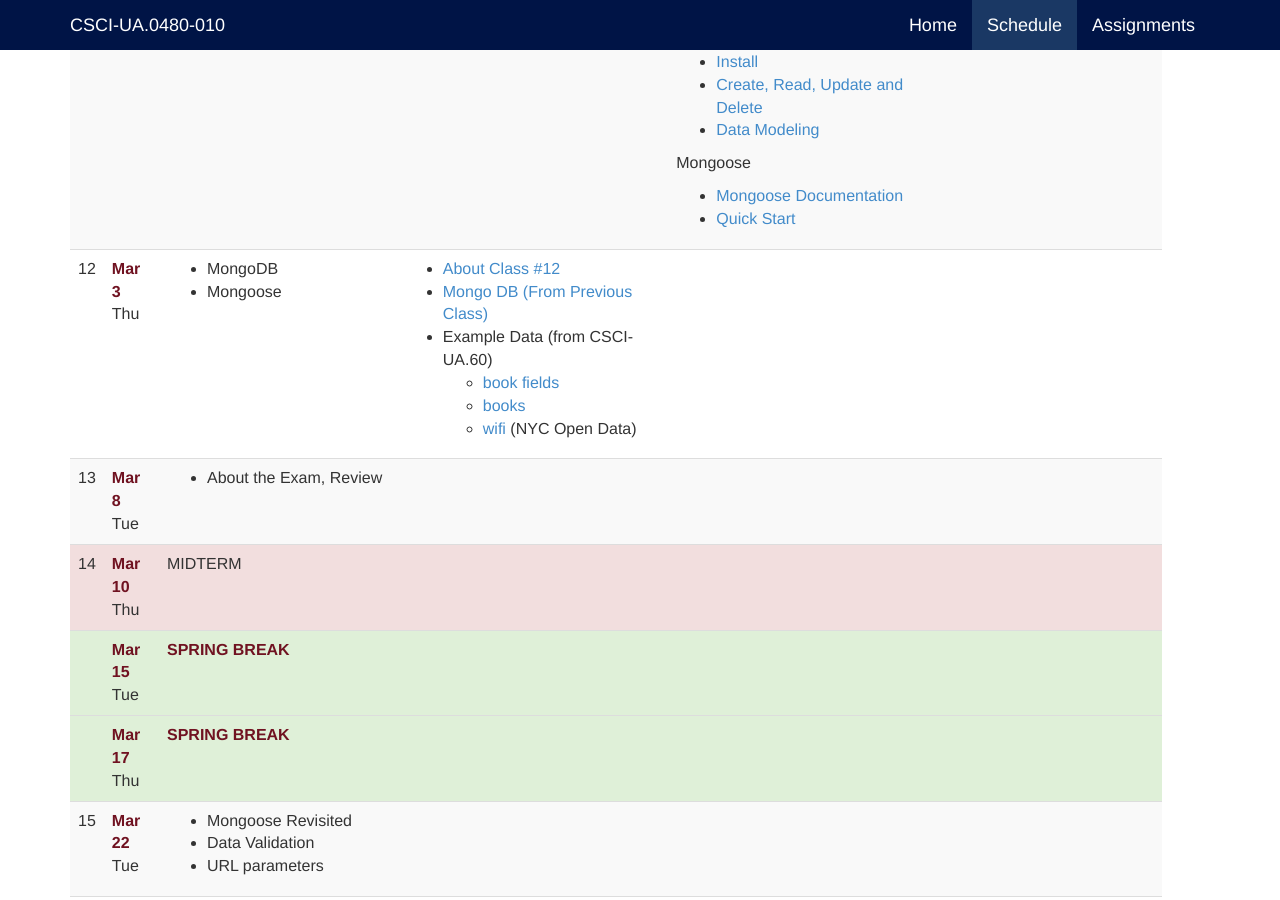
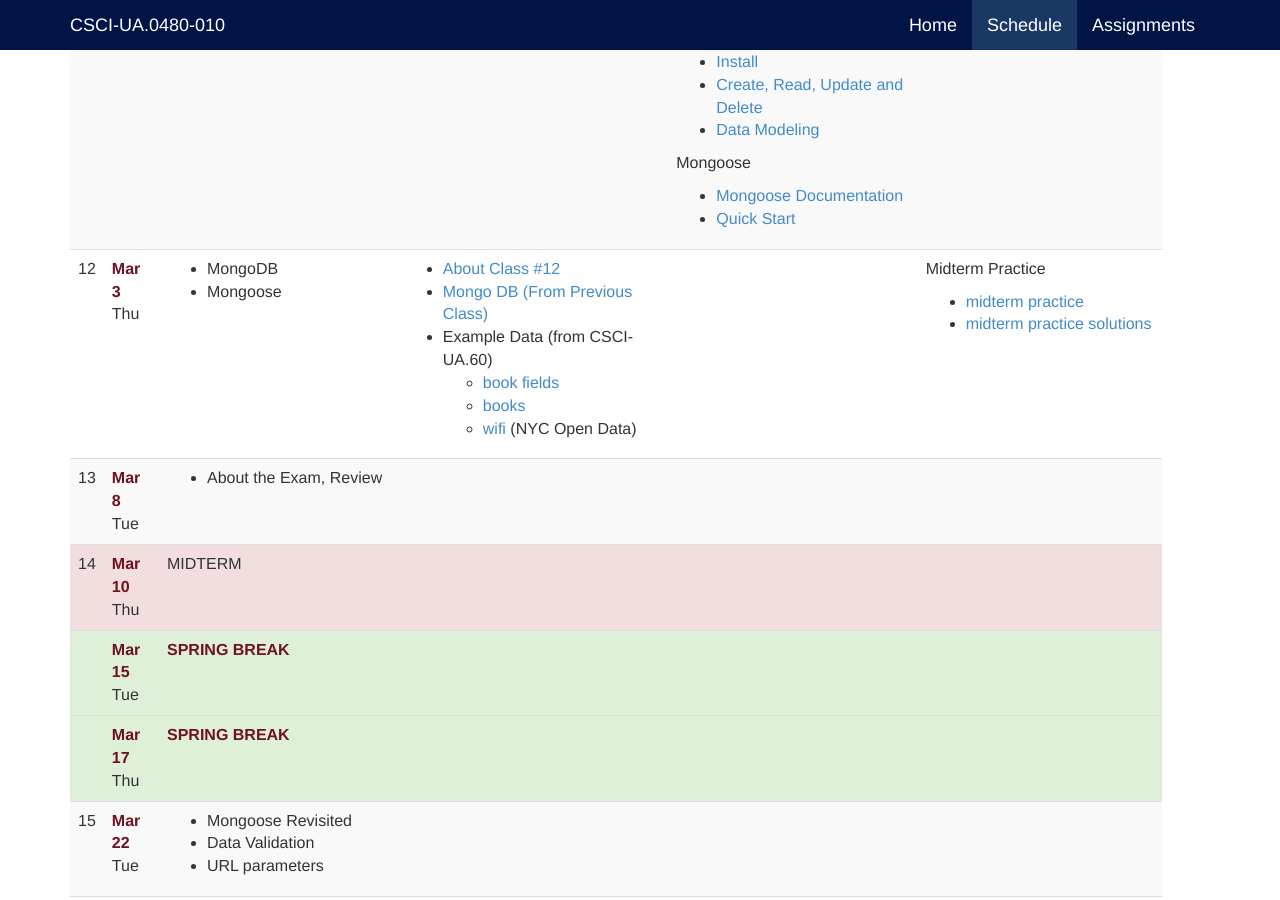
Before and after one commit to jl4282/csci-ua.0480-spring2016-010, a Jekyll site: the page built from schedule.markdown, in a window 1280 px wide and 900 px high, scrolled down 2789 px. Built offline with Jekyll 4.4.1, drawn with Linux system fonts in a browser that asks for light colours.

Commit message:
fix class 12, practice questions

```diff
--- a/_includes/schedule/12.markdown
+++ b/_includes/schedule/12.markdown
@@ -16,7 +16,9 @@
 -->
 </td>
 	<td markdown="block">
-<!--
-* [](assignments/.html)
--->
+
+Midterm Practice
+
+* [midterm practice](resources/handouts/midterm/midterm_1_practice.pdf)
+* [midterm practice solutions](resources/handouts/midterm/midterm_1_practice_solutions.pdf)
 </td>
--- a/slides/12/meta.markdown
+++ b/slides/12/meta.markdown
@@ -22,8 +22,10 @@ title: "About Class #12"
 <section markdown="block">
 ## Midterm
 
-* coming up next week, Thursday, October 22nd
+* coming up next week, Thursday, March 10th
 * (see schedule)
 * in-class review on Tuesday
-* sample questions posted this evening
+* sample questions posted
+    * [midterm practice](../../resources/handouts/midterm/midterm_1_practice.pdf)
+    * [midterm practice solutions](../../resources/handouts/midterm/midterm_1_practice_solutions.pdf)
 </section>
```
Also changed, not shown: 2 other files.
